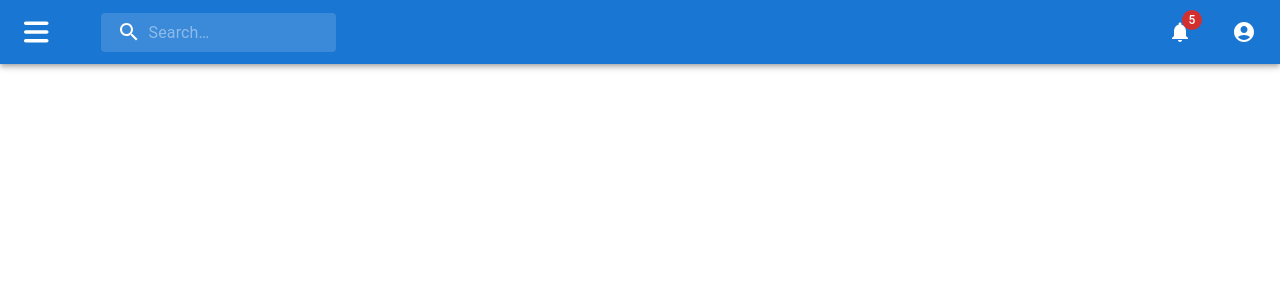
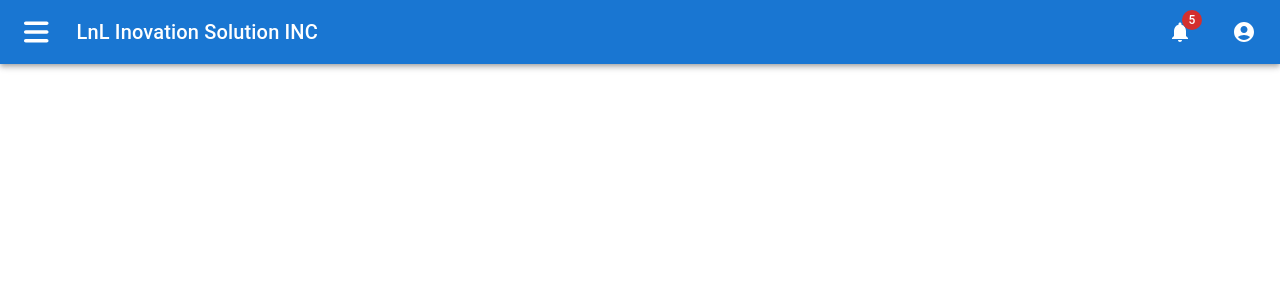
Before and after one commit to Lelouch45v/InventorySystemReact, a React (Create React App) app in the folder client/: page / in a window 1280 px wide. Before the commit this address had no page. Shown: the top 300 px of the page. Built offline with nearby package versions, Linux system fonts and the light colour scheme.

Commit message:
adding and deleting some files

```diff
--- a/client/package.json
+++ b/client/package.json
@@ -14,6 +14,7 @@
     "@testing-library/jest-dom": "^5.17.0",
     "@testing-library/react": "^13.4.0",
     "@testing-library/user-event": "^13.5.0",
+    "axios": "^1.6.8",
     "chart.js": "^4.4.2",
     "moment": "^2.30.1",
     "react": "^18.2.0",
--- /dev/null
+++ b/client/src/Links/SideBarLinks.js
@@ -0,0 +1,22 @@
+
+import { faChartLine, faUsers, faDollarSign, faWarehouse, faBoxOpen, faShoppingCart, faUserTie } from '@fortawesome/free-solid-svg-icons';
+import { useNavigate } from 'react-router-dom'; // Assuming you're using react-router for navigation
+
+const useSidebarItems = () => {
+  const navigate = useNavigate();
+
+  const items = [
+    { text: 'Dashboard', icon: faChartLine, onClick: () => navigate('/dashboard') },
+    { text: 'Users', icon: faUsers, onClick: () => navigate('/users') },
+    { text: 'Manage Sales', icon: faDollarSign, onClick: () => navigate('/manage-sales') },
+    { text: 'Manage Stocks', icon: faWarehouse, onClick: () => navigate('/manage-stocks') },
+    { text: 'Products', icon: faBoxOpen, onClick: () => navigate('/products') },
+    { text: 'Orders', icon: faShoppingCart, onClick: () => navigate('/orders') },
+    { text: 'Employee', icon: faUserTie, onClick: () => navigate('/employee') },
+    { text: 'Transaction', icon: faUserTie, onClick: () => navigate('/transaction') }, // Ensure URL paths are correctly cased
+  ];
+
+  return items;
+};
+
+export default useSidebarItems;
--- a/client/src/components/NavBar.js
+++ b/client/src/components/NavBar.js
@@ -3,55 +3,11 @@ import AppBar from '@mui/material/AppBar';
 import Toolbar from '@mui/material/Toolbar';
 import IconButton from '@mui/material/IconButton';
 import Typography from '@mui/material/Typography';
-import InputBase from '@mui/material/InputBase';
 import Badge from '@mui/material/Badge';
-import { styled, alpha } from '@mui/material/styles';
-import SearchIcon from '@mui/icons-material/Search';
 import AccountCircle from '@mui/icons-material/AccountCircle';
 import NotificationsIcon from '@mui/icons-material/Notifications';
 import { FontAwesomeIcon } from '@fortawesome/react-fontawesome';
 import { faBars } from '@fortawesome/free-solid-svg-icons';
-
-const Search = styled('div')(({ theme }) => ({
-  position: 'relative',
-  borderRadius: theme.shape.borderRadius,
-  backgroundColor: alpha(theme.palette.common.white, 0.15),
-  '&:hover': {
-    backgroundColor: alpha(theme.palette.common.white, 0.25),
-  },
-  marginRight: theme.spacing(2),
-  marginLeft: 0,
-  width: '100%',
-  [theme.breakpoints.up('sm')]: {
-    marginLeft: theme.spacing(3),
-    width: 'auto',
-  },
-}));
-
-const SearchIconWrapper = styled('div')(({ theme }) => ({
-  padding: theme.spacing(0, 2),
-  height: '100%',
-  position: 'absolute',
-  pointerEvents: 'none',
-  display: 'flex',
-  alignItems: 'center',
-  justifyContent: 'center',
-}));
-
-const StyledInputBase = styled(InputBase)(({ theme }) => ({
-  color: 'inherit',
-  '& .MuiInputBase-input': {
-    padding: theme.spacing(1, 1, 1, 0),
-    paddingLeft: `calc(1em + ${theme.spacing(4)})`,
-    transition: theme.transitions.create('width'),
-    width: '100%',
-    [theme.breakpoints.up('md')]: {
-      width: '20ch',
-    },
-  },
-}));
-
-
 
 const NavBar = ({ toggleSidebar }) => {
   const notificationsCount = 5;
@@ -69,22 +25,14 @@ const NavBar = ({ toggleSidebar }) => {
         >
           <FontAwesomeIcon icon={faBars} />
         </IconButton>
-        <Search>
-          <SearchIconWrapper>
-            <SearchIcon />
-          </SearchIconWrapper>
-          <StyledInputBase
-            placeholder="Search…"
-            inputProps={{ 'aria-label': 'search' }}
-          />
-        </Search>
+        {/* Company Name added here */}
         <Typography
           variant="h6"
           noWrap
           component="div"
           sx={{ flexGrow: 1, display: { xs: 'none', sm: 'block' } }}
         >
-
+          LnL Inovation Solution INC
         </Typography>
         <IconButton
           size="large"
@@ -104,7 +52,6 @@ const NavBar = ({ toggleSidebar }) => {
           aria-controls="menu-appbar"
           aria-haspopup="true"
           color="inherit"
-
         >
           <AccountCircle />
         </IconButton>
--- a/client/src/components/Sidebar.js
+++ b/client/src/components/Sidebar.js
@@ -9,20 +9,12 @@ import { FontAwesomeIcon } from '@fortawesome/react-fontawesome';
 import { useNavigate } from 'react-router-dom';
 import Drawer from '@mui/material/Drawer';
 import { faChartLine, faSignOutAlt,faUsers, faDollarSign, faWarehouse, faUserTie, faBoxOpen, faShoppingCart } from '@fortawesome/free-solid-svg-icons';
+import useSidebarItems from '../Links/SideBarLinks';
 
 const Sidebar = ({ showSidebar, onClose }) => {
   const navigate = useNavigate();
 
-  const menuItems = [
-    { text: 'Dashboard', icon: faChartLine, onClick: () => navigate('/dashboard') },
-    { text: 'Users', icon: faUsers, onClick: () => navigate('/users') },
-    { text: 'Manage Sales', icon: faDollarSign, onClick: () => navigate('/manage-sales') },
-    { text: 'Manage Stocks', icon: faWarehouse, onClick: () => navigate('/manage-stocks') },
-    { text: 'Products', icon: faBoxOpen, onClick: () => navigate('/products') },
-    { text: 'Orders', icon: faShoppingCart, onClick: () => navigate('/orders') },
-    { text: 'Employee', icon: faUserTie, onClick: () => navigate('/employee') },
-    { text: 'Transaction', icon: faUserTie, onClick: () => navigate('/Transaction') },
-  ];
+  const sidebarItems = useSidebarItems();
 
   const handleLogout = () => {
     alert('Logging out...');
@@ -34,7 +26,7 @@ const Sidebar = ({ showSidebar, onClose }) => {
     <Drawer anchor="left" open={showSidebar} onClose={onClose}>
       <div className="sidebar" style={{ width: '250px', height: '100vh', backgroundColor: '#1f2937' }}>
         <List>
-          {menuItems.map((item, index) => (
+          {sidebarItems.map((item, index) => (
             <ListItem button key={index} onClick={() => { item.onClick(); onClose(); }}>
               <ListItemIcon>
                 <FontAwesomeIcon icon={item.icon} style={{ color: 'white' }} />
--- a/client/src/components/comfirmation.js
+++ b/client/src/components/comfirmation.js
@@ -3,7 +3,9 @@ import React from 'react'
 const comfirmation = () => {
   return (
     <div>
-
+      <h1>
+        Thank you for your order! Your receipt
+      </h1>
     </div>
   )
 }
--- a/client/src/pages/Dashboard.js
+++ b/client/src/pages/Dashboard.js
@@ -1,4 +1,6 @@
 import React from 'react'
+
+
 
 const Dashboard = () => {
   return (
--- a/client/src/pages/TransactionList.js
+++ b/client/src/pages/TransactionList.js
@@ -84,6 +84,7 @@ const TransactionList = () => {
           throw new Error(`HTTP error! status: ${response.status}`);
         }
         const data = await response.json();
+        console.log("data",data);
 
         const formattedData = data.map(transaction => ({
           ...transaction,
```
Also changed, not shown: client/src/App.js (+9 -1 lines), client/src/Links/routes.js (deleted, +0 -7 lines), 2 other files (tests, documents, lock files or other folders).
